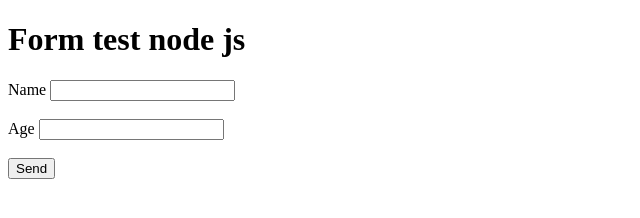
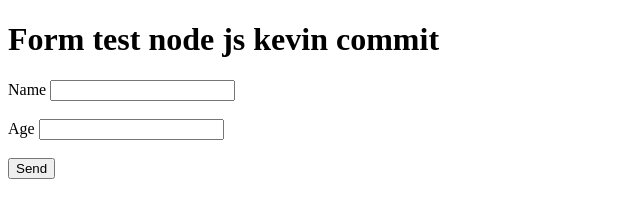
Before and after one commit to kevinbordon2799/node1, a website: page index.html in a window 1280 px wide. Shown: the whole page, without its empty margins (0-640 px from the left). Drawn offline with Linux system fonts and the light colour scheme.

Commit message:
Cambio h1

```diff
--- a/index.html
+++ b/index.html
@@ -9,7 +9,7 @@
     </head>
 
     <body>
-        <h1>Form test node js</h1>
+        <h1>Form test node js kevin commit</h1>
 
         <form action="/users" method="post">
             <div>
```
